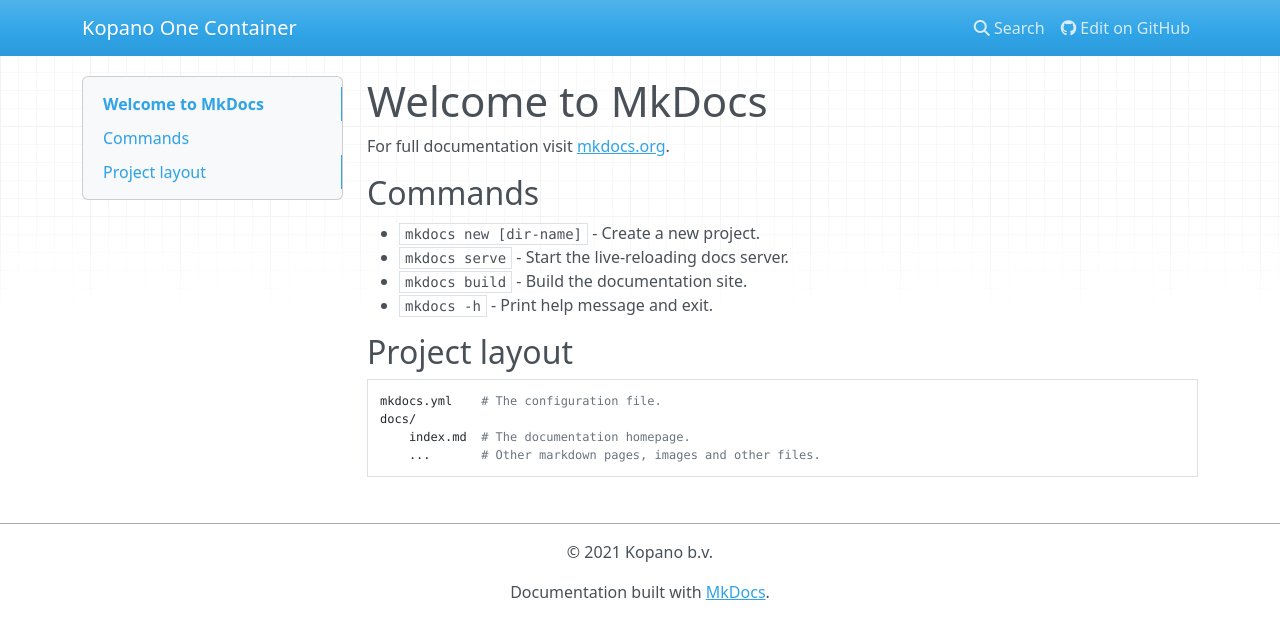
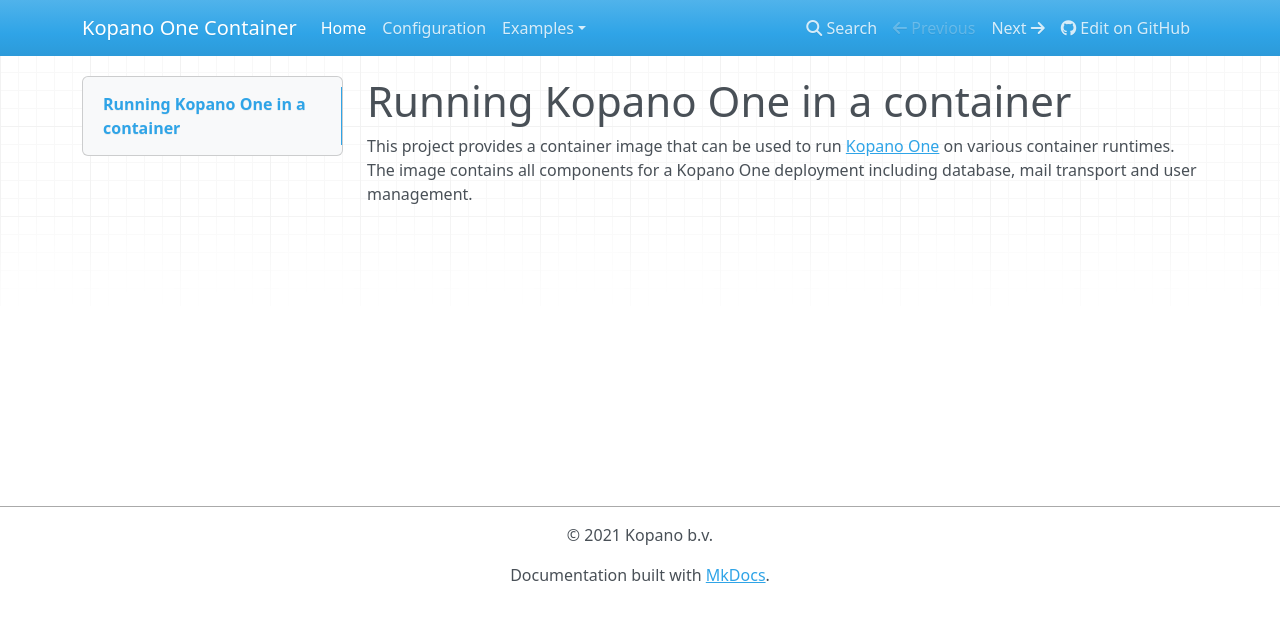
Before and after one commit to Kopano-dev/kopano-one-container, an MkDocs documentation site: the page built from docs/index.md, in a window 1280 px wide. Shown: the top 639 px of the page. Built offline with MkDocs 1.6.1, drawn with Linux system fonts in a browser that asks for light colours; nearby versions of some CDN libraries.

Commit message:
add kidm configuration add general documentation
Signed-off-by: Felix Bartels <f.bartels@kopano.com>

```diff
--- a/docs/docker-compose/config/server.cfg
+++ b/docs/docker-compose/config/server.cfg
@@ -1,5 +1,5 @@
 enable_sso = yes
-kcoidc_issuer_identifier = https://kopano.demo:9443
+kcoidc_issuer_identifier = https://kopano.demo:9443 # (external) address this Kopano system
 log_level = 6
 mysql_user = kopano
 user_plugin = ldap
--- a/docs/index.md
+++ b/docs/index.md
@@ -1,17 +1,3 @@
-# Welcome to MkDocs
+# Running Kopano One in a container
 
-For full documentation visit [mkdocs.org](https://www.mkdocs.org).
-
-## Commands
-
-* `mkdocs new [dir-name]` - Create a new project.
-* `mkdocs serve` - Start the live-reloading docs server.
-* `mkdocs build` - Build the documentation site.
-* `mkdocs -h` - Print help message and exit.
-
-## Project layout
-
-    mkdocs.yml    # The configuration file.
-    docs/
-        index.md  # The documentation homepage.
-        ...       # Other markdown pages, images and other files.
+This project provides a container image that can be used to run [Kopano One](https://kopano.com/products/groupware/one/) on various container runtimes. The image contains all components for a Kopano One deployment including database, mail transport and user management.
--- a/mkdocs.yml
+++ b/mkdocs.yml
@@ -3,8 +3,15 @@
 site_author: Kopano Maintainers
 nav:
     - Home: index.md
+    - Configuration: configuration.md
+    - Examples:
+      - Docker-compose: docker-compose/index.md
 
 # Project source specific:
 repo_name: 'GitHub'
 repo_url: 'https://github.com/kopano-dev/kopano-one-container'
 edit_uri: 'edit/main/docs/'
+
+markdown_extensions:
+    - toc:
+        separator: "_"
```
Also changed, not shown: docs/README.md (+1 -1 lines), docs/configuration.md (added, +74 -0 lines), docs/docker-compose/config/ldap.cfg (+3 -4 lines), docs/docker-compose/config/licenses/README.md (added, +1 -0 lines), docs/docker-compose/index.md (added, +3 -0 lines), 4 other files.
